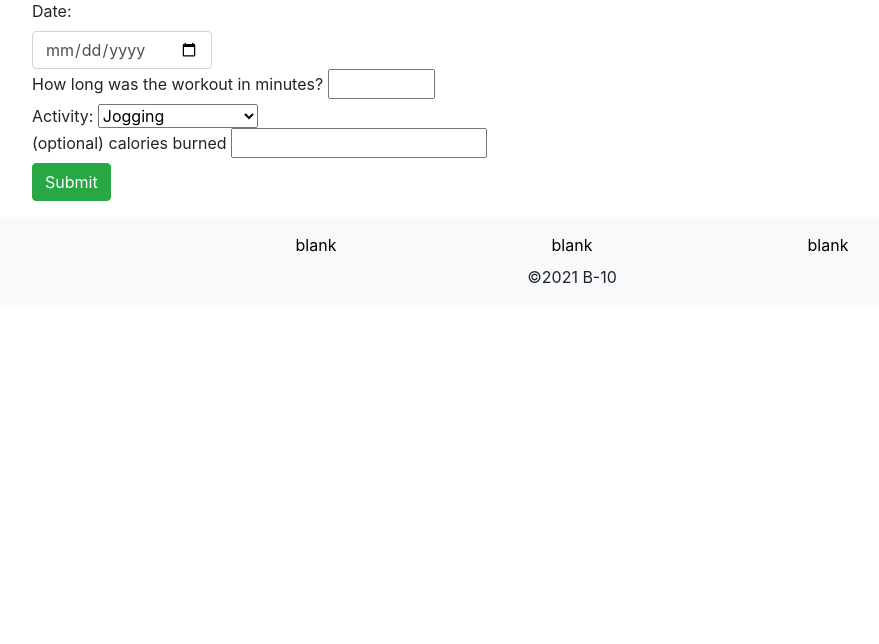
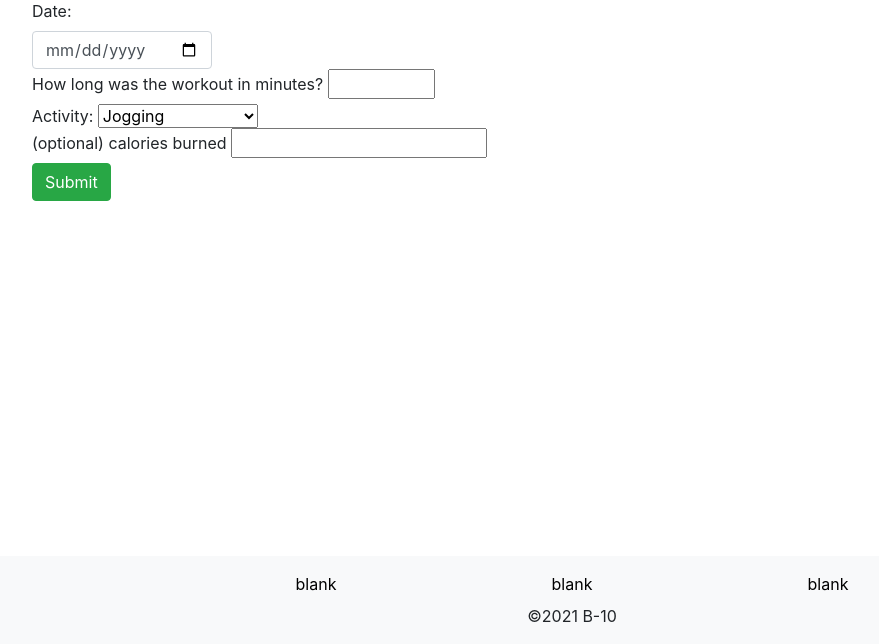
Before and after one commit to js2qn/HealthyFriends-ExerciseGamification, a Django app: page /fitnesslog/ in a window 1280 px wide. Shown: the part 156-800 px from the top of the page, without its empty margins (68-947 px from the left). Run offline with Django 3.2, Linux system fonts and the light colour scheme; the visitor is signed in with stand-in values (Sample User, id 1); some libraries are stand-ins or nearby versions.

Commit message:
touch ups for sprint 5

```diff
--- a/healthyfriends/templates/healthyfriends/base.html
+++ b/healthyfriends/templates/healthyfriends/base.html
@@ -11,8 +11,6 @@
     <script src="{% static 'healthyfriends/js/healthyfriends.js' %}"></script>
     <title>Healthy Friends</title>
 </head>
-    {% block script %}
-    {% endblock %}
 <body onload="setActivePage()">
     <nav class="navbar navbar-expand-lg navbar-light" style="background-color: #cce6ff;">
         {% if user.is_authenticated %}
@@ -50,9 +48,7 @@
             </div>
         </div>
     </div>
-</body>
-<div class = "fixed-botttom">
-<footer class="footer mt-auto py-3 bg-light text-center">
+    <footer class="footer mt-auto py-3 bg-light text-center fixed-bottom">
         <div class="row" style="width: 60%; margin: auto">
             <div class="col-md">
                 <a style="color: black">blank</a>
@@ -70,5 +66,5 @@
             </div>
         </div>
     </footer>
-</div>
+</body>
 </html>
--- a/healthyfriends/templates/healthyfriends/fitnesslog.html
+++ b/healthyfriends/templates/healthyfriends/fitnesslog.html
@@ -35,7 +35,7 @@
 <body>
     {% block content %}
     <div class="container">
-	<form method = "POST">
+        <form method="POST">
             {% csrf_token %}
             <div>
                 <label for="date">Date:</label>
```
Lines whose indentation alone changed are shown as unchanged.
